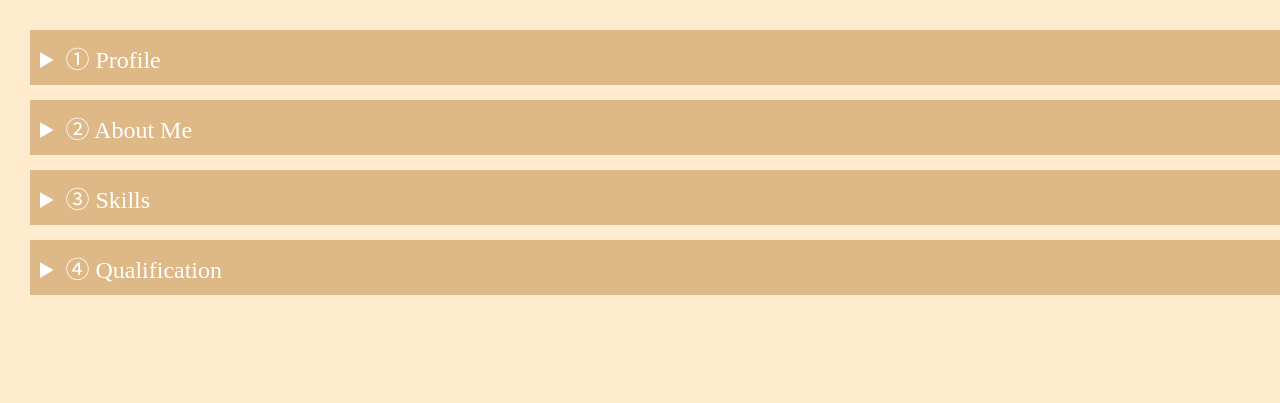
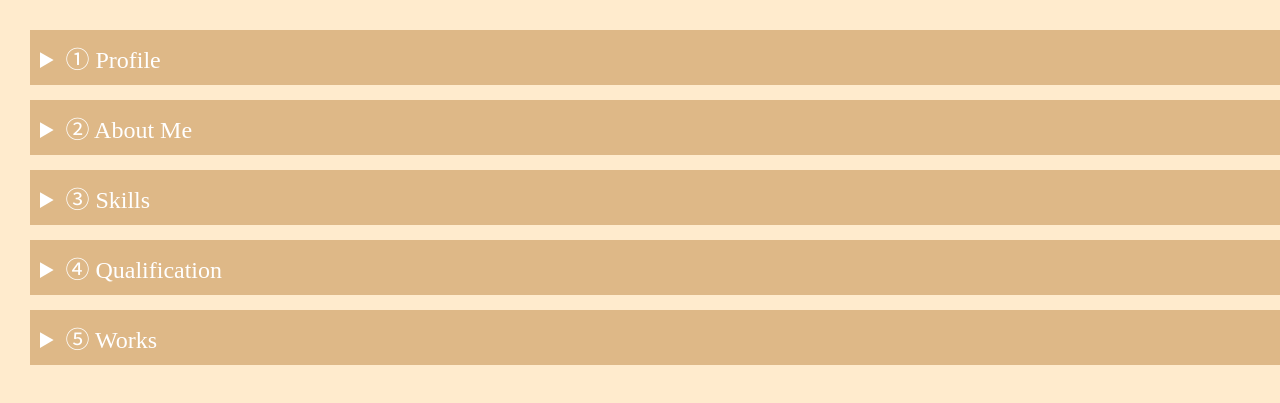
Before and after one commit to mappy0922/MyPage, a plain HTML site: page index.html in a window 1280 px wide. Shown: the part 87-490 px from the top of the page. Drawn offline with Linux system fonts and the light colour scheme.

Commit message:
second commit

```diff
--- a/index.html
+++ b/index.html
@@ -62,6 +62,14 @@
             </div>
         </details>
 
+        <details class="accordion5" id="accordion">
+            <summary>⑤ Works</summary>
+
+            <div class="Profile">
+                <a href="https://status-simulator.netlify.app/" target="_blank">ステータスシュミレーター</a>
+            </div>
+        </details>
+
     </div>
 
     <script>
--- a/style/style.css
+++ b/style/style.css
@@ -37,7 +37,8 @@ summary {
 .accordion1,
 .accordion2,
 .accordion3,
-.accordion4 {
+.accordion4,
+.accordion5 {
     background-color: burlywood;
     margin-bottom: 15px;
     padding: 10px;
```
